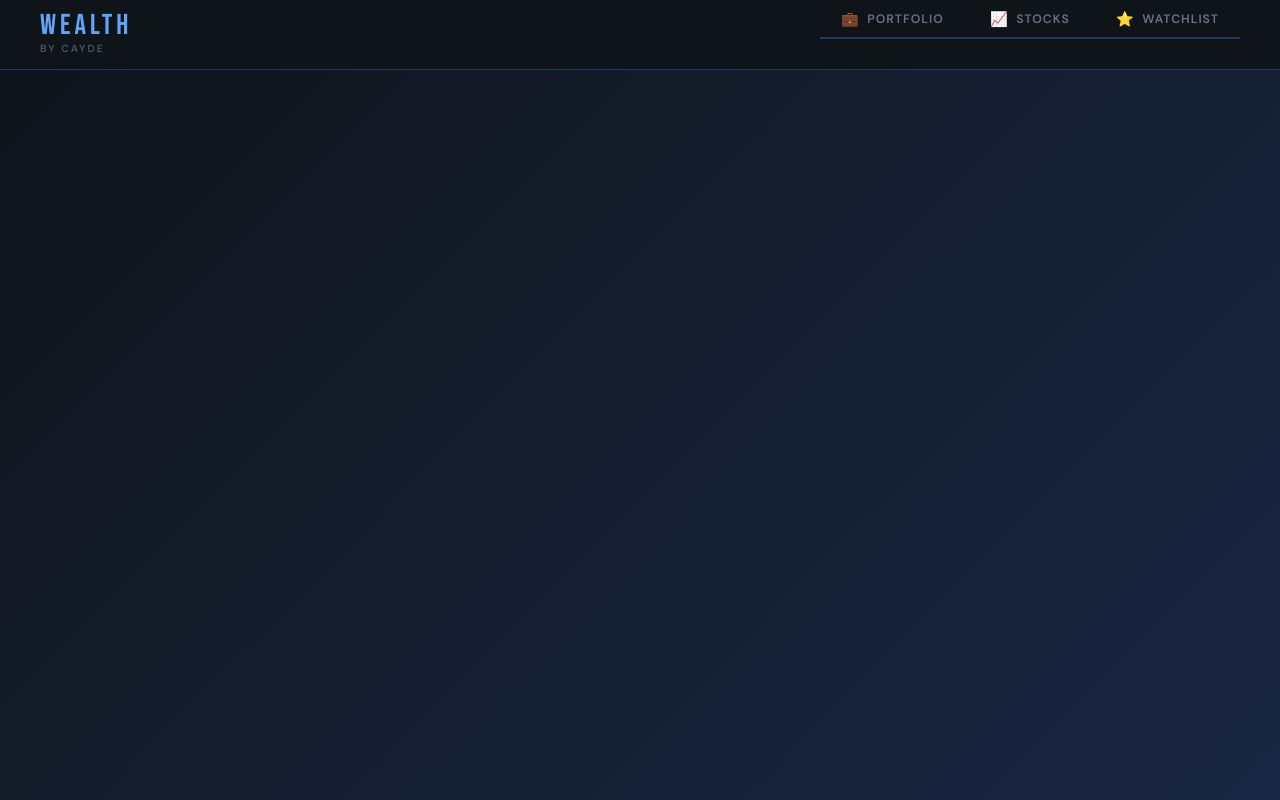
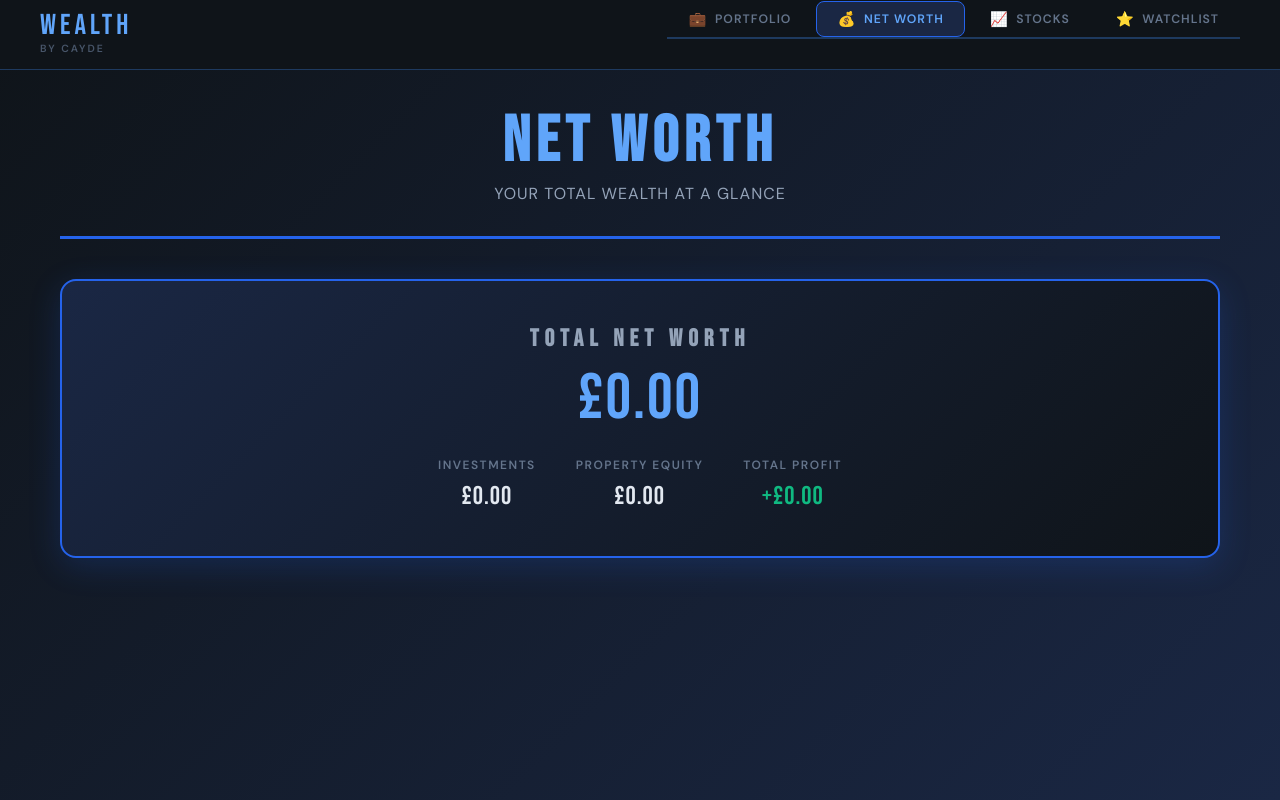
Before and after one commit to Gabriel22cmyk/stock-research-app, a React (Vite) app: page /networth in a window 1280 px wide. Built offline with nearby package versions, Linux system fonts and the light colour scheme; no server answers; the database is empty.

Commit message:
Move net worth to its own /networth sub-page; remove toggle

```diff
--- a/src/App.jsx
+++ b/src/App.jsx
@@ -1,5 +1,6 @@
 import { BrowserRouter as Router, Routes, Route } from 'react-router-dom';
 import PortfolioPage from './pages/PortfolioPage';
+import NetWorthPage from './pages/NetWorthPage';
 import StocksPage from './pages/StocksPage';
 import WatchlistPage from './pages/WatchlistPage';
 import Nav from './components/Nav';
@@ -11,6 +12,7 @@ function App() {
       <Nav />
       <Routes>
         <Route path="/" element={<PortfolioPage />} />
+        <Route path="/networth" element={<NetWorthPage />} />
         <Route path="/stocks" element={<StocksPage />} />
         <Route path="/watchlist" element={<WatchlistPage />} />
       </Routes>
--- a/src/components/Nav.jsx
+++ b/src/components/Nav.jsx
@@ -8,6 +8,7 @@ const Nav = () => {
 
   const tabs = [
     { label: 'Portfolio', path: '/', icon: '💼' },
+    { label: 'Net Worth', path: '/networth', icon: '💰' },
     { label: 'Stocks', path: '/stocks', icon: '📈' },
     { label: 'Watchlist', path: '/watchlist', icon: '⭐' },
   ];
--- /dev/null
+++ b/src/pages/NetWorthPage.jsx
@@ -0,0 +1,72 @@
+import React, { useEffect, useState } from 'react';
+import { fetchPortfolio, fetchProperties } from '../lib/supabaseClient';
+import '../styles/Portfolio.css';
+
+const NetWorthPage = () => {
+  const [portfolio, setPortfolio] = useState([]);
+  const [properties, setProperties] = useState([]);
+  const [loading, setLoading] = useState(true);
+
+  useEffect(() => {
+    const loadData = async () => {
+      setLoading(true);
+      const [portfolioData, propertiesData] = await Promise.all([
+        fetchPortfolio(),
+        fetchProperties()
+      ]);
+      setPortfolio(portfolioData);
+      setProperties(propertiesData);
+      setLoading(false);
+    };
+    loadData();
+  }, []);
+
+  const totalInvestments = portfolio.reduce((sum, item) => {
+    if (item.currency === 'GBP') return sum + (item.current_value || 0);
+    return sum + ((item.current_value || 0) * 0.79); // rough USD to GBP
+  }, 0);
+
+  const totalPropertyEquity = properties.reduce((sum, p) => sum + (p.equity || 0), 0);
+  const totalNetWorth = totalInvestments + totalPropertyEquity;
+  const totalProfit = portfolio.reduce((sum, item) => sum + (item.profit_loss || 0), 0);
+
+  if (loading) {
+    return (
+      <div className="portfolio-container">
+        <p style={{ color: '#94a3b8', textAlign: 'center' }}>Loading net worth...</p>
+      </div>
+    );
+  }
+
+  return (
+    <div className="portfolio-container">
+      <header className="portfolio-header">
+        <h1>NET WORTH</h1>
+        <p>Your total wealth at a glance</p>
+      </header>
+
+      <div className="net-worth-card">
+        <h2>TOTAL NET WORTH</h2>
+        <div className="net-worth-amount">£{totalNetWorth.toLocaleString('en-GB', { minimumFractionDigits: 2 })}</div>
+        <div className="net-worth-breakdown">
+          <div className="breakdown-item">
+            <span className="breakdown-label">Investments</span>
+            <span className="breakdown-value">£{totalInvestments.toLocaleString('en-GB', { minimumFractionDigits: 2 })}</span>
+          </div>
+          <div className="breakdown-item">
+            <span className="breakdown-label">Property Equity</span>
+            <span className="breakdown-value">£{totalPropertyEquity.toLocaleString('en-GB', { minimumFractionDigits: 2 })}</span>
+          </div>
+          <div className="breakdown-item">
+            <span className="breakdown-label">Total Profit</span>
+            <span className={`breakdown-value ${totalProfit >= 0 ? 'profit' : 'loss'}`}>
+              {totalProfit >= 0 ? '+' : ''}£{totalProfit.toLocaleString('en-GB', { minimumFractionDigits: 2 })}
+            </span>
+          </div>
+        </div>
+      </div>
+    </div>
+  );
+};
+
+export default NetWorthPage;
--- a/src/pages/PortfolioPage.jsx
+++ b/src/pages/PortfolioPage.jsx
@@ -8,7 +8,6 @@ const PortfolioPage = () => {
   const [properties, setProperties] = useState([]);
   const [selectedProperty, setSelectedProperty] = useState(null);
   const [loading, setLoading] = useState(true);
-  const [showNetWorth, setShowNetWorth] = useState(false);
 
   useEffect(() => {
     const loadData = async () => {
@@ -24,17 +23,9 @@ const PortfolioPage = () => {
     loadData();
   }, []);
 
-  const totalInvestments = portfolio.reduce((sum, item) => {
-    if (item.currency === 'GBP') return sum + (item.current_value || 0);
-    return sum + ((item.current_value || 0) * 0.79); // rough USD to GBP
-  }, 0);
-
   const totalPropertyEquity = properties.reduce((sum, p) => sum + (p.equity || 0), 0);
   const totalPropertyValue = properties.reduce((sum, p) => sum + (p.current_value || 0), 0);
   const totalMortgage = properties.reduce((sum, p) => sum + (p.mortgage_remaining || 0), 0);
-  const totalNetWorth = totalInvestments + totalPropertyEquity;
-
-  const totalProfit = portfolio.reduce((sum, item) => sum + (item.profit_loss || 0), 0);
 
   if (loading) {
     return (
@@ -47,42 +38,9 @@ const PortfolioPage = () => {
   return (
     <div className="portfolio-container">
       <header className="portfolio-header">
-        <h1>MY WEALTH</h1>
-        <p>Full picture of your investments, property and net worth</p>
+        <h1>PORTFOLIO</h1>
+        <p>Your investments and property</p>
       </header>
-
-      {/* Net Worth Summary */}
-      <div className="net-worth-card">
-        <h2>
-          NET WORTH
-          <button
-            className="net-worth-toggle-btn"
-            onClick={() => setShowNetWorth(!showNetWorth)}
-            title={showNetWorth ? 'Hide net worth' : 'Show net worth'}
-          >
-            {showNetWorth ? '👁️' : '👁️‍🗨️'}
-          </button>
-        </h2>
-        <div className={`net-worth-visible ${!showNetWorth ? 'net-worth-hidden' : ''}`}>
-          <div className="net-worth-amount">£{totalNetWorth.toLocaleString('en-GB', { minimumFractionDigits: 2 })}</div>
-          <div className="net-worth-breakdown">
-            <div className="breakdown-item">
-              <span className="breakdown-label">Investments</span>
-              <span className="breakdown-value">£{totalInvestments.toLocaleString('en-GB', { minimumFractionDigits: 2 })}</span>
-            </div>
-            <div className="breakdown-item">
-              <span className="breakdown-label">Property Equity</span>
-              <span className="breakdown-value">£{totalPropertyEquity.toLocaleString('en-GB', { minimumFractionDigits: 2 })}</span>
-            </div>
-            <div className="breakdown-item">
-              <span className="breakdown-label">Total Profit</span>
-              <span className={`breakdown-value ${totalProfit >= 0 ? 'profit' : 'loss'}`}>
-                {totalProfit >= 0 ? '+' : ''}£{totalProfit.toLocaleString('en-GB', { minimumFractionDigits: 2 })}
-              </span>
-            </div>
-          </div>
-        </div>
-      </div>
 
       {/* Investments Section */}
       <div className="portfolio-section">
```
